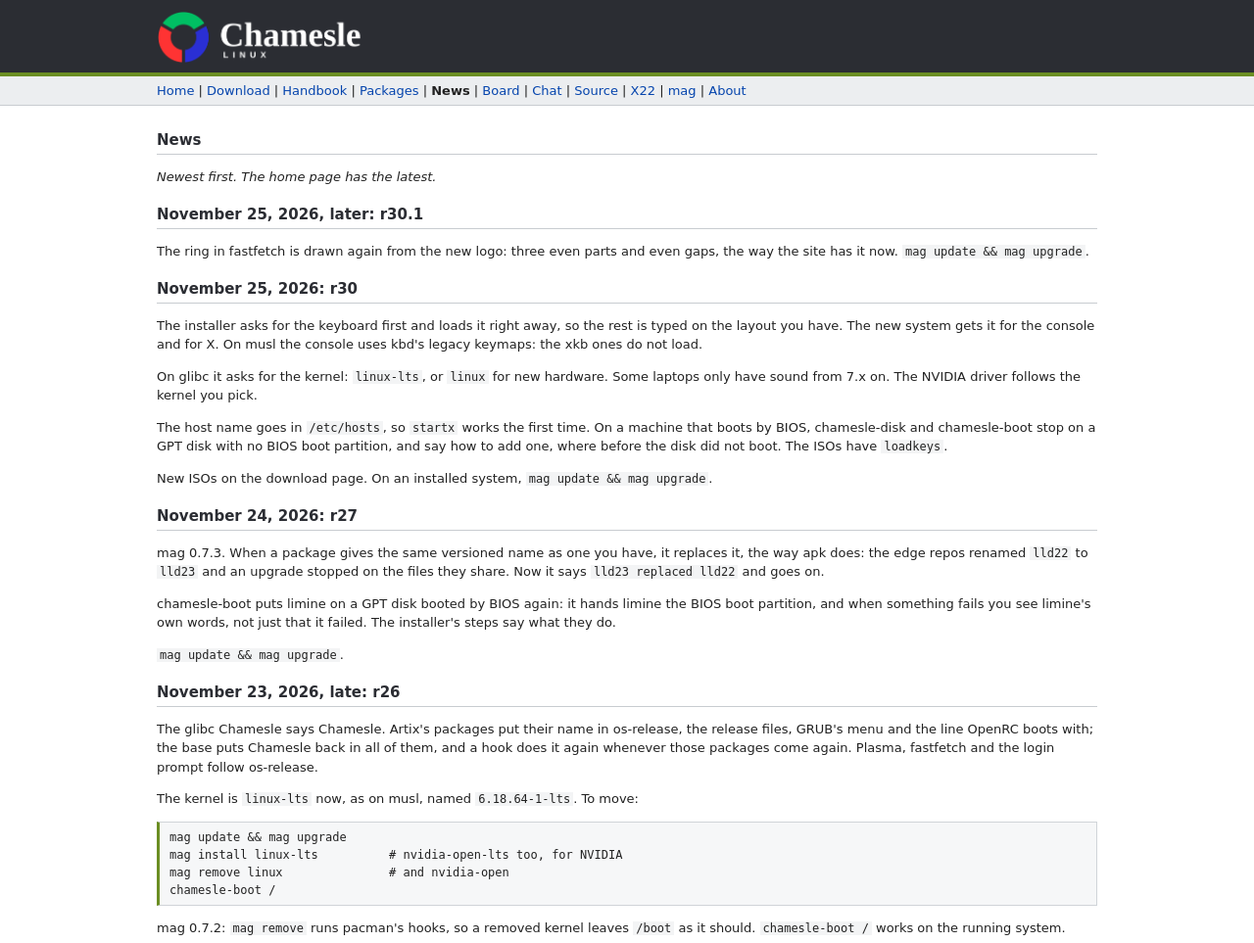
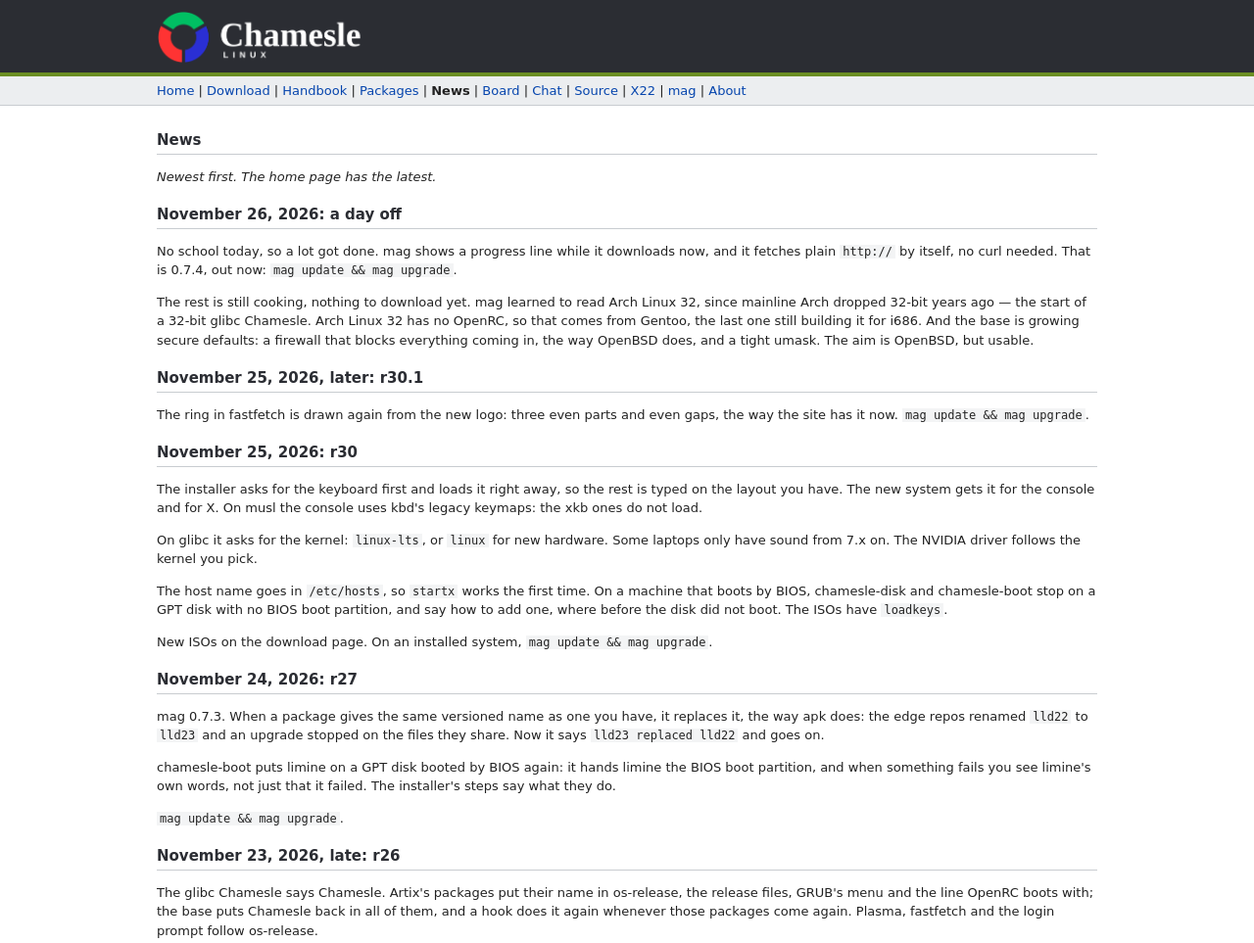
Before and after one commit to tortr-rs/chamesle, a plain HTML site: page docs/new.html in a window 1280 px wide. Shown: the top 963 px of the page at 98% size. Drawn offline with Linux system fonts and the light colour scheme.

Commit message:
news: a day off

```diff
--- a/docs/new.html
+++ b/docs/new.html
@@ -39,6 +39,14 @@
 <main>
 <h2>News</h2>
 <p><i>Newest first. The home page has the latest.</i></p>
+
+<h2 id="2026-11-26">November 26, 2026: a day off</h2>
+<p>No school today, so a lot got done. mag shows a progress line while it downloads now, and it fetches plain
+<code>http://</code> by itself, no curl needed. That is 0.7.4, out now: <code>mag update &amp;&amp; mag upgrade</code>.</p>
+<p>The rest is still cooking, nothing to download yet. mag learned to read Arch Linux 32, since mainline Arch
+dropped 32-bit years ago &mdash; the start of a 32-bit glibc Chamesle. Arch Linux 32 has no OpenRC, so that comes
+from Gentoo, the last one still building it for i686. And the base is growing secure defaults: a firewall that
+blocks everything coming in, the way OpenBSD does, and a tight umask. The aim is OpenBSD, but usable.</p>
 
 <h2 id="r30.1">November 25, 2026, later: r30.1</h2>
 <p>The ring in fastfetch is drawn again from the new logo: three even parts and even gaps, the way the site has it
```
Also changed, not shown: docs/index.html (+2 -0 lines).
